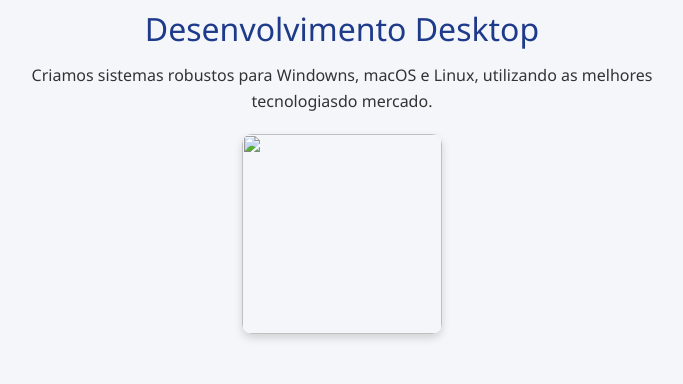
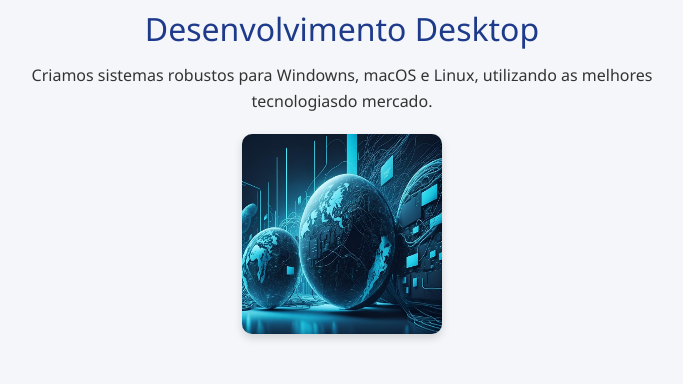
Before and after one commit to estera146/projeto-integrado-, a plain HTML site: page index.html in a window 1280 px wide. Shown: the part 1580-1964 px from the top of the page, without its empty margins (298-981 px from the left). Drawn offline with nearby package versions, Linux system fonts and the light colour scheme; the site is published under a folder, as on GitHub Pages, so addresses that start at the root find nothing.

Commit message:
Fix HTML formatting and structure

```diff
--- a/index.html
+++ b/index.html
@@ -100,7 +100,7 @@
     <section id="servico-desktop">
         <h2>Desenvolvimento Desktop</h2>
         <p>Criamos sistemas robustos para Windowns, macOS e Linux, utilizando as melhores tecnologiasdo mercado.</p>
-        <img src="/img/img.03.jpg" height="200" width="200">
+        <img src="./img/img.03.jpg" height="200" width="200">
     </section>
 </div>
 
```
